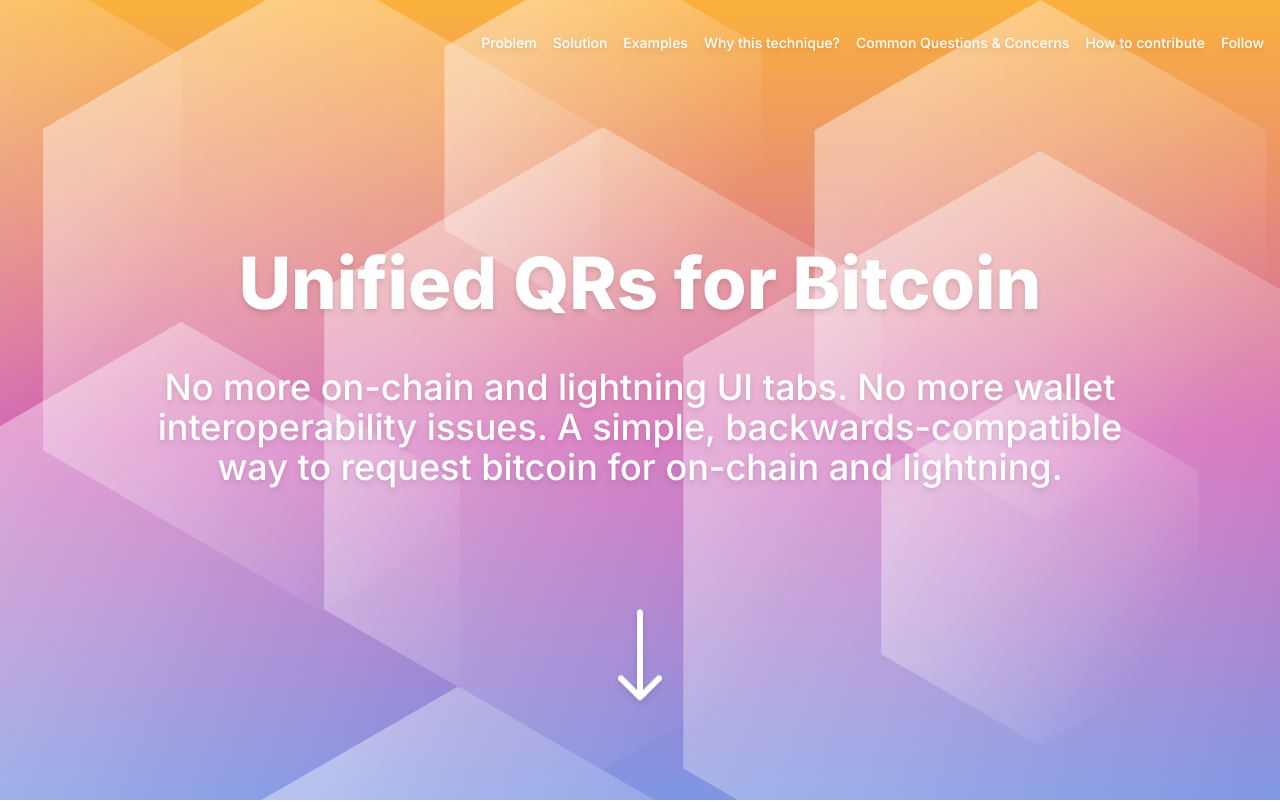
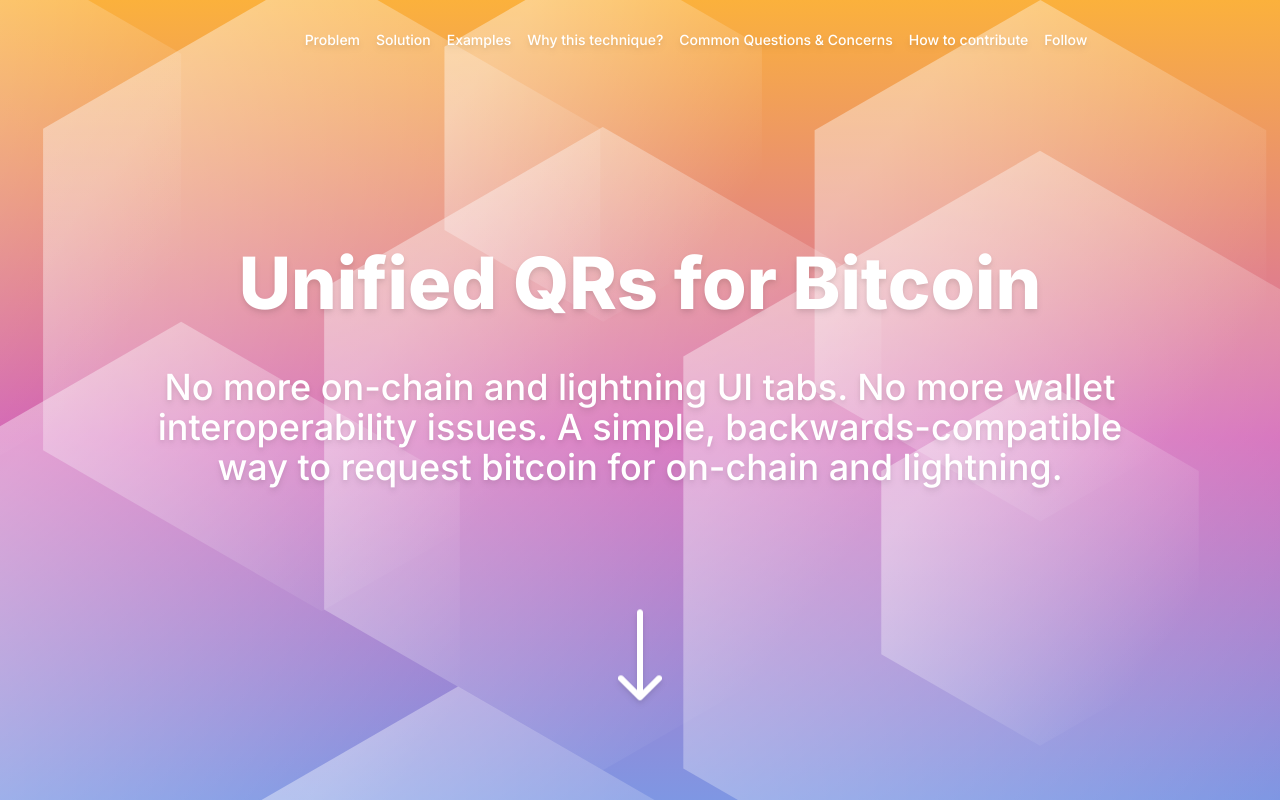
Before and after one commit to sbddesign/bip21-site, a Next.js app: page / in a window 1280 px wide. Shown: the top 802 px of the page. Built offline with nearby package versions, Linux system fonts and the light colour scheme; some icons are missing.

Commit message:
Centered header and changed bitcoin icon

```diff
--- a/pages/index.js
+++ b/pages/index.js
@@ -8,6 +8,7 @@ import {
   WalletIcon,
   MenuIcon
 } from "@bitcoin-design/bitcoin-icons-react/filled";
+import { BitcoinCircleIcon as BitcoinCircleIconOutline } from "@bitcoin-design/bitcoin-icons-react/outline";
 import Example from "../components/example";
 import Table from "../components/table";
 import React from "react";
@@ -66,10 +67,10 @@ export default function Home() {
       <div id="header-container" className="deactivated transparent">
         <div id="nav-overlay" className="fixed w-full h-full bg-white z-[47] lg:hidden deactivated" onClick={toggleMenu}></div>
 
-        <header className="fixed top-0 w-full left-0 z-[48] lg:flex lg:flex-row lg:bg-white lg:justify-between lg:items-center">
+        <header className="fixed top-0 w-full left-0 z-[48] lg:flex lg:flex-row lg:bg-white lg:justify-center lg:items-center">
           <div className="controls flex flex-row justify-between p-4 bg-white z-[50] relative">
             <a href="/">
-              <BitcoinCircleIcon className="logo text-black w-12 h-12" />
+              <BitcoinCircleIconOutline className="logo text-black w-8 h-8" />
               <span className="sr-only">Unified QRs for Bitcoin</span>
             </a>
             <MenuIcon className="text-black w-12 h-12 lg:hidden" onClick={toggleMenu} />
--- a/styles/globals.scss
+++ b/styles/globals.scss
@@ -97,7 +97,7 @@ section {
     }
 
     .logo {
-      @apply opacity-0;
+      @apply text-white;
     }
   }
 
```
